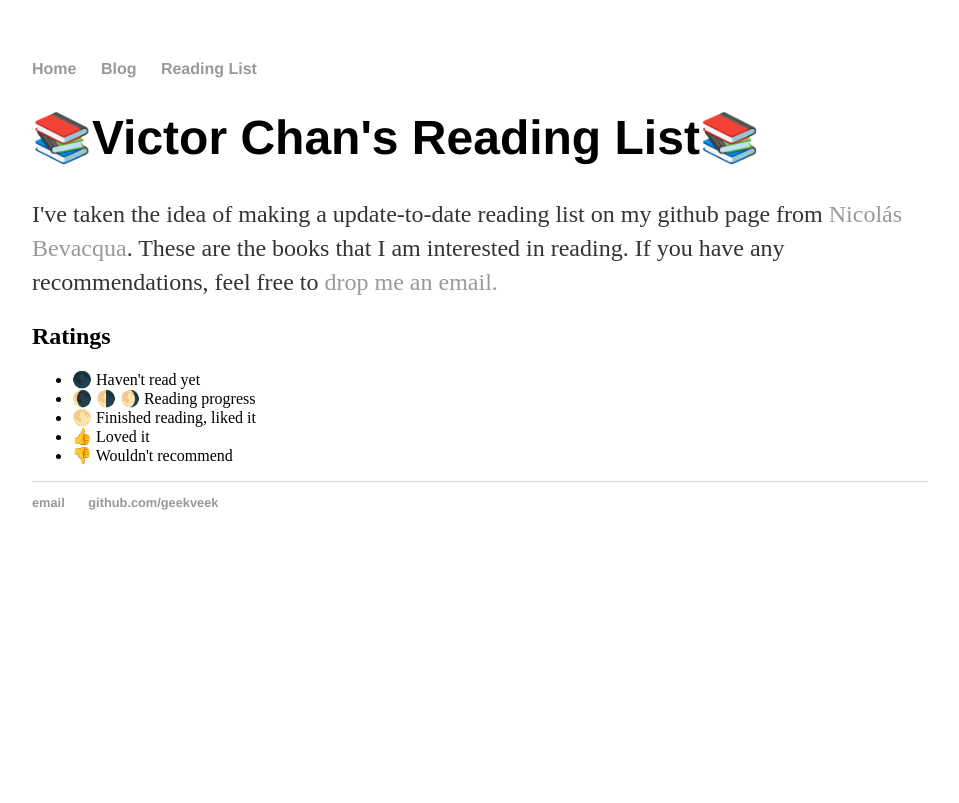
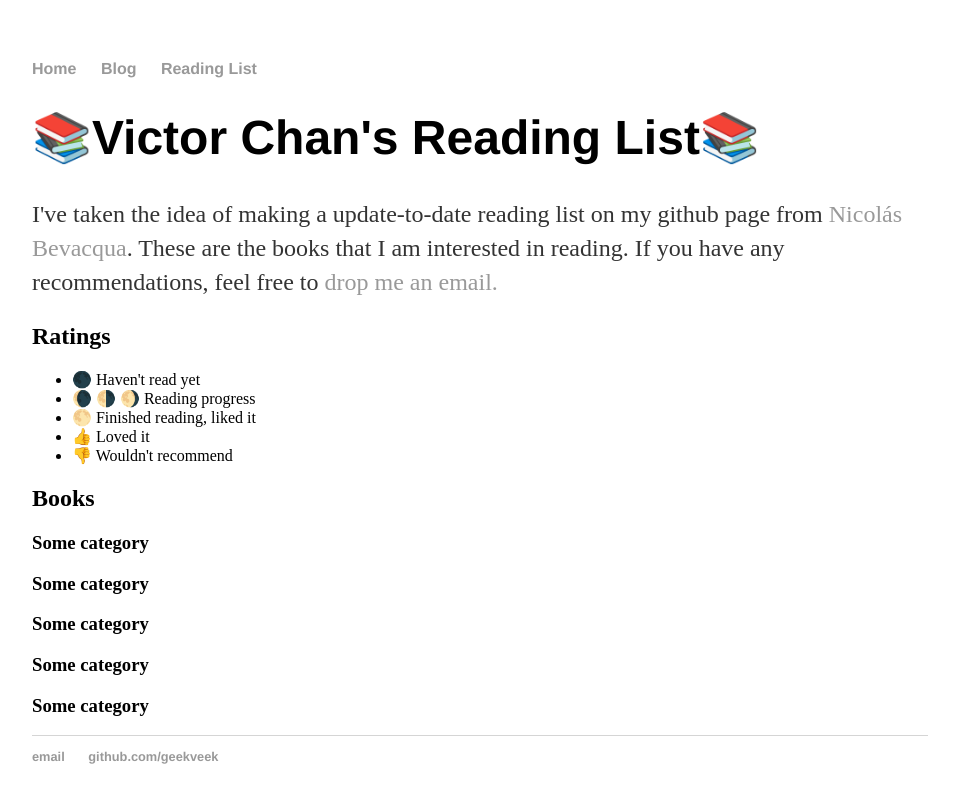
Before and after one commit to vctr-dev/vctr-dev.github.io, a Jekyll site: the page built from reading-list/index.html, in a window 1280 px wide. Shown: the top 803 px of the page, without its empty margins (160-1119 px from the left). Built offline with Jekyll 4.4.1, drawn with Linux system fonts in a browser that asks for light colours.

Commit message:
Added placeholder content

```diff
--- a/reading-list/index.html
+++ b/reading-list/index.html
@@ -12,3 +12,9 @@ title: Victor Chan's Reading List
 	<li>👍 Loved it</li>
 	<li>👎 Wouldn't recommend</li>
 </ul>
+<h2>Books</h2>
+<h3>Some category</h3>
+<h3>Some category</h3>
+<h3>Some category</h3>
+<h3>Some category</h3>
+<h3>Some category</h3>
```
